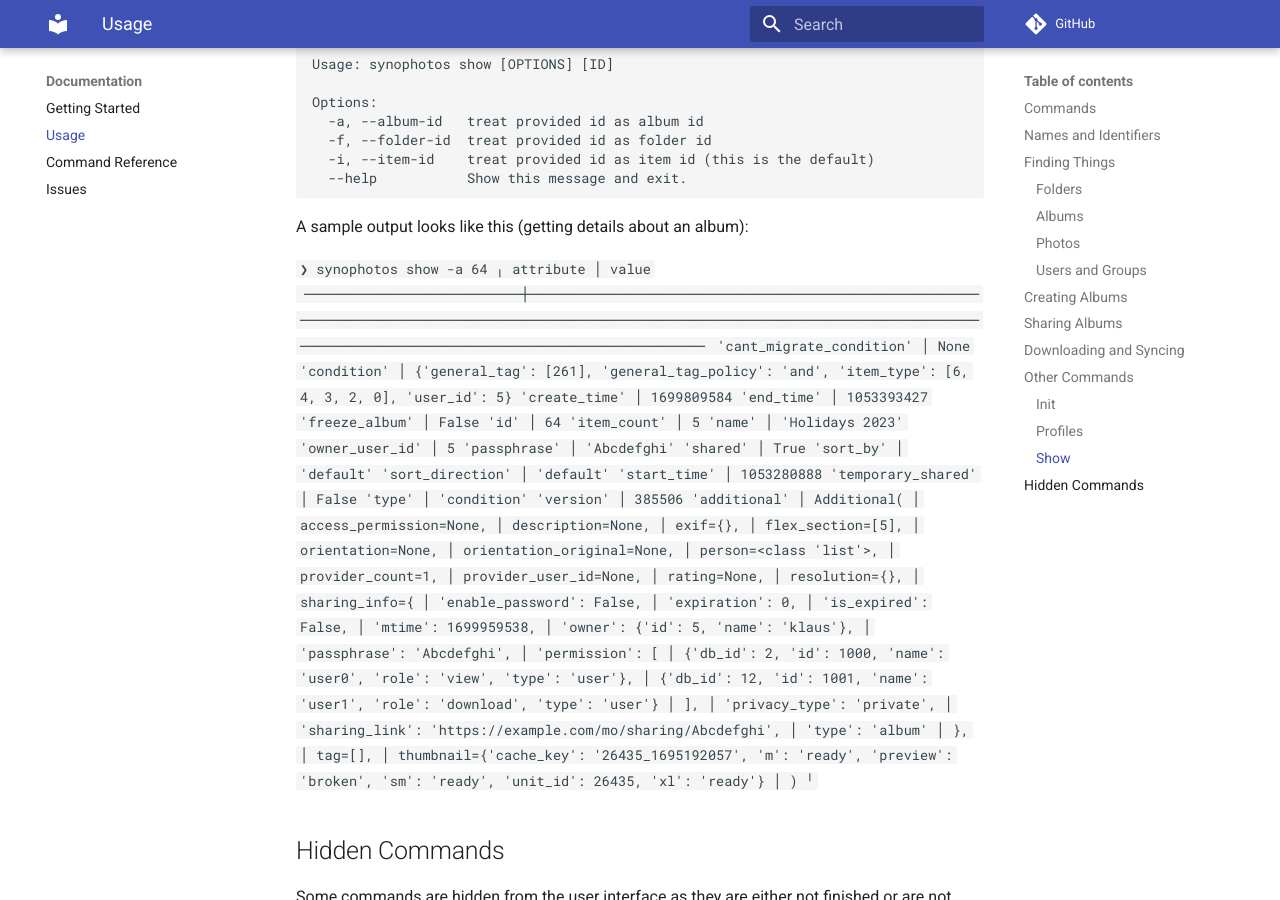
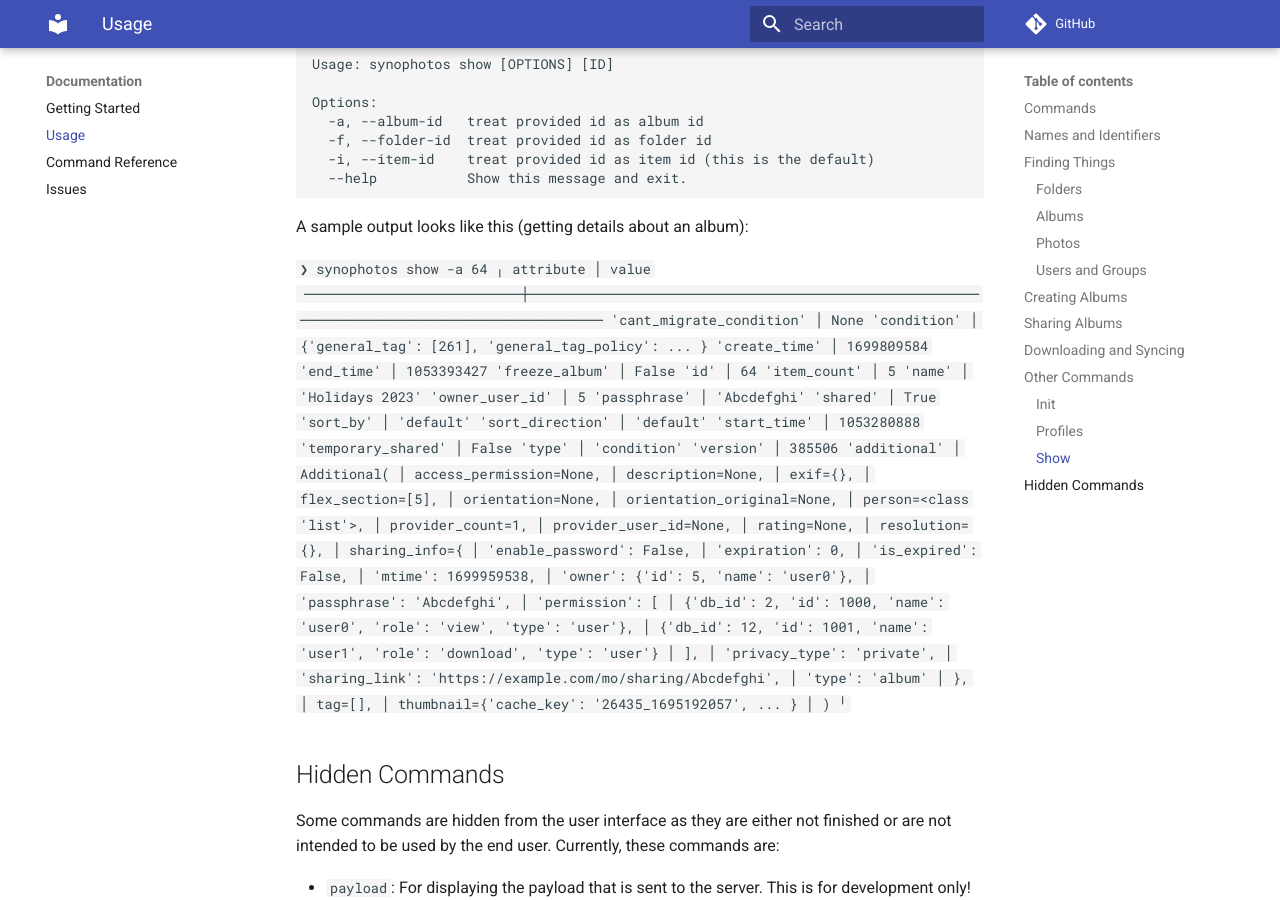
Before and after one commit to fortysix2ahead/synophotos, an MkDocs documentation site: the page built from docs/usage.md, in a window 1280 px wide and 900 px high, scrolled down 6422 px. Built offline with MkDocs 1.6.1 and Material for MkDocs 9.7.7, drawn with Linux system fonts in a browser that asks for light colours; comment, search, counter and statistics services are not loaded.

Commit message:
Updated usage to make readthedocs layout happy

````diff
--- a/docs/usage.md
+++ b/docs/usage.md
@@ -313,9 +313,9 @@ A sample output looks like this (getting details about an album):
 ❯ synophotos show -a 64
                            ╷
   attribute                │ value
-╶──────────────────────────┼───────────────────────────────────────────────────────────────────────────────────────────────────────────────────────────────────────────────────────────────────────────────────────────╴
+╶──────────────────────────┼────────────────────────────────────────────────────────────────────────────────────────────
   'cant_migrate_condition' │ None
-  'condition'              │ {'general_tag': [261], 'general_tag_policy': 'and', 'item_type': [6, 4, 3, 2, 0], 'user_id': 5}
+  'condition'              │ {'general_tag': [261], 'general_tag_policy': ... }
   'create_time'            │ 1699809584
   'end_time'               │ 1053393427
   'freeze_album'           │ False
@@ -348,7 +348,7 @@ A sample output looks like this (getting details about an album):
                            │         'expiration': 0,
                            │         'is_expired': False,
                            │         'mtime': 1699959538,
-                           │         'owner': {'id': 5, 'name': 'klaus'},
+                           │         'owner': {'id': 5, 'name': 'user0'},
                            │         'passphrase': 'Abcdefghi',
                            │         'permission': [
                            │             {'db_id': 2, 'id': 1000, 'name': 'user0', 'role': 'view', 'type': 'user'},
@@ -359,7 +359,7 @@ A sample output looks like this (getting details about an album):
                            │         'type': 'album'
                            │     },
                            │     tag=[],
-                           │     thumbnail={'cache_key': '26435_1695192057', 'm': 'ready', 'preview': 'broken', 'sm': 'ready', 'unit_id': 26435, 'xl': 'ready'}
+                           │     thumbnail={'cache_key': '26435_1695192057', ... }
                            │ )
                            ╵
   ```
````
